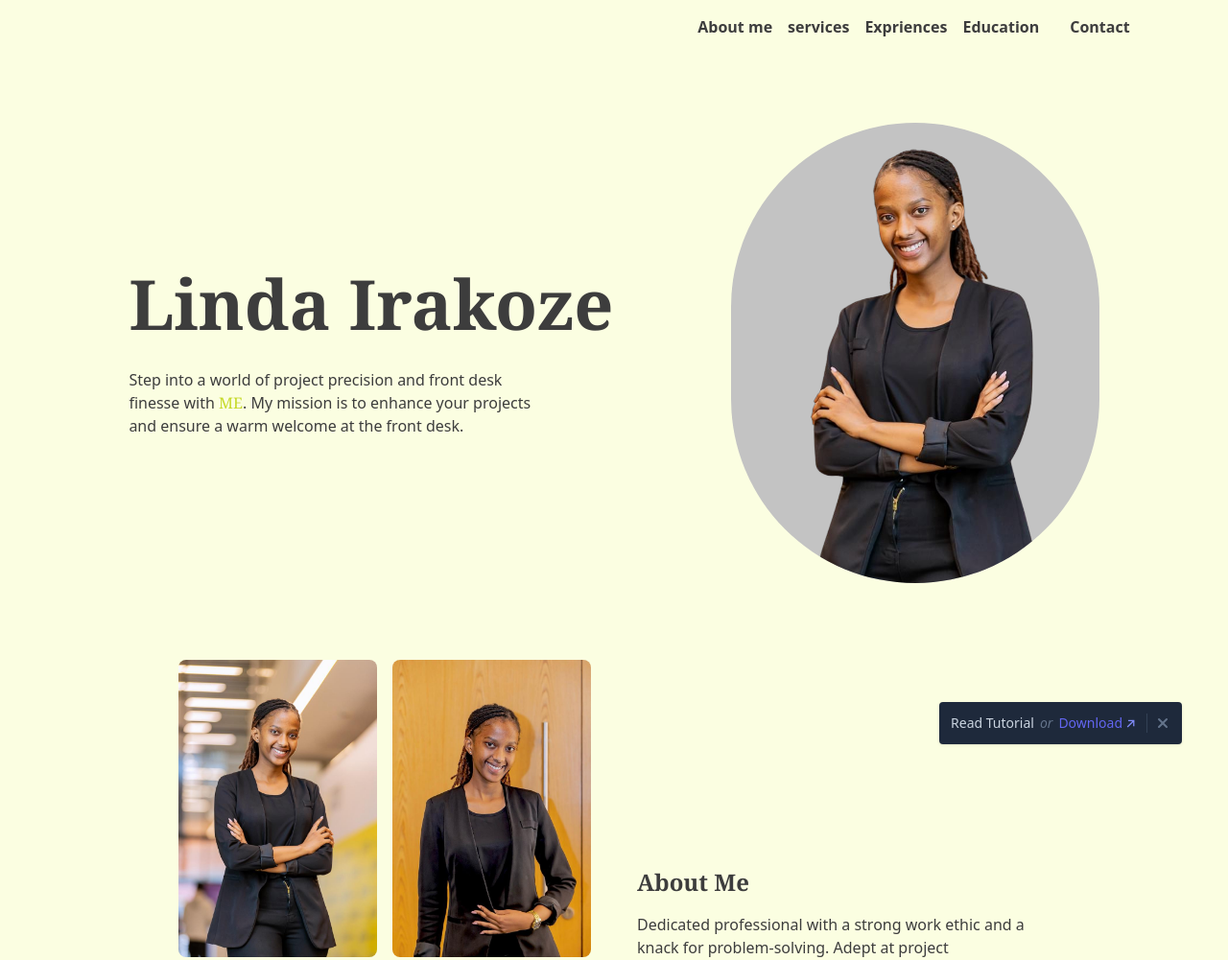
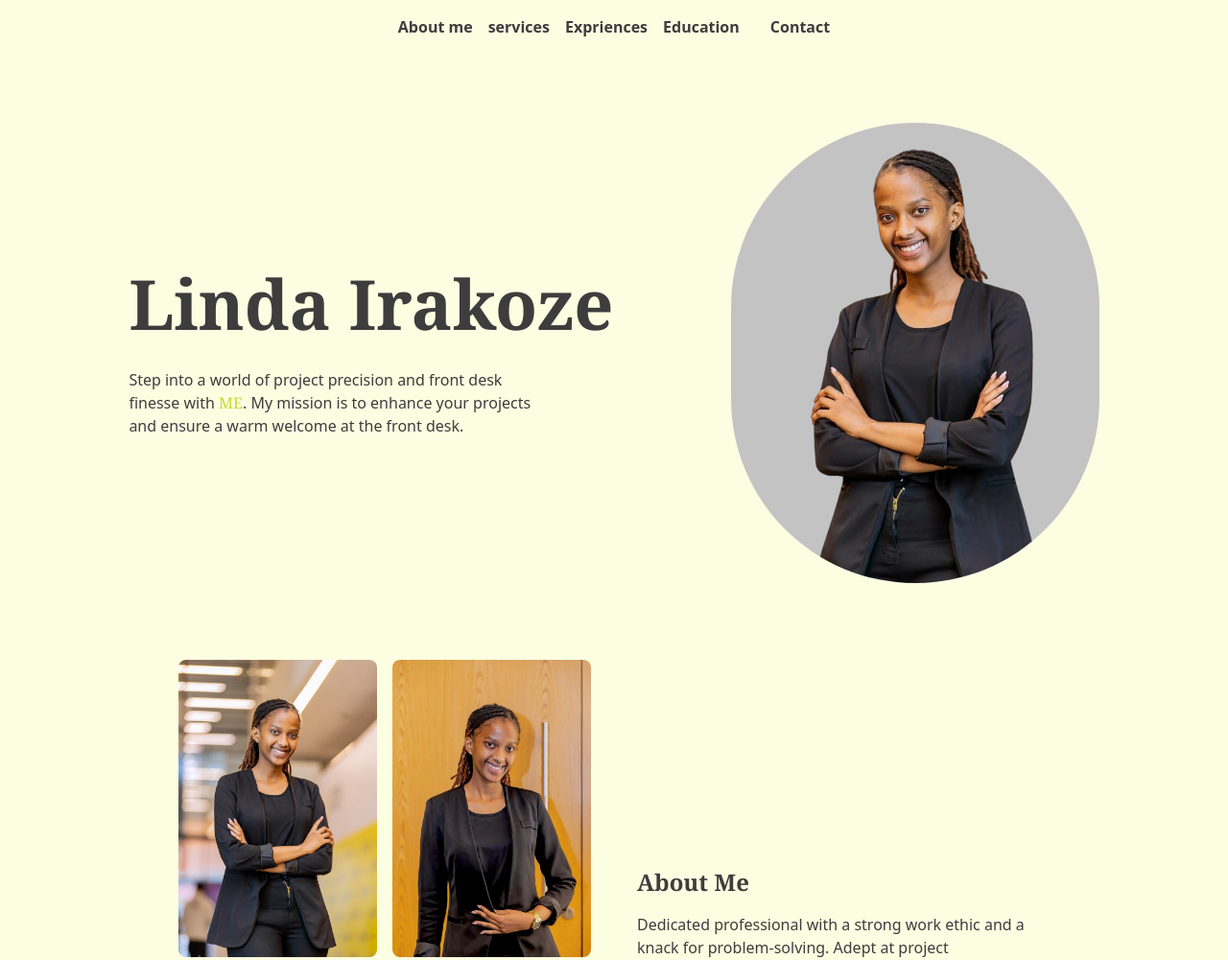
Before and after one commit to AristideI/linda-portfolio, a website: page index.html in a window 1280 px wide. Shown: the top 1001 px of the page at 96% size. Drawn offline with nearby package versions, Linux system fonts and the light colour scheme.

Commit message:
latest feature

```diff
--- a/index.html
+++ b/index.html
@@ -4,9 +4,9 @@
     <meta charset="UTF-8" />
     <meta name="viewport" content="width=device-width, initial-scale=1.0" />
     <script src="https://cdn.tailwindcss.com"></script>
+    <link rel="icon" href="./images/logo.gif" type="image/icon type" />
     <script>
       tailwind.config = {
-        theme: {
         theme: {
           screens: {
             "2xl": { max: "1535px" },
@@ -14,7 +14,6 @@
             lg: { max: "1023px" },
             md: { max: "767px" },
             sm: { max: "639px" },
-            },
           },
           extend: {
             colors: {
@@ -33,7 +32,7 @@
     <title>Document</title>
   </head>
   <body class="bg-bg text-gray1 px-[8%]">
-    <header class="flex justify-end gap-4 font-semibold text-base py-4">
+    <header class="flex justify-center gap-4 font-semibold text-base py-4">
       <a href="#about">About me</a>
       <a href="#services">services</a>
       <a href="#exprience">Expriences</a>
@@ -170,7 +169,7 @@
 
       <!-- EDUCATOIN EXPERIENCE -->
 
-      <div class="relative font-inter">
+      <div class="relative font-inter" id="exprience">
         <main
           class="relative min-h-screen flex flex-col justify-center overflow-hidden"
         >
@@ -301,7 +300,7 @@
                 <!-- End: Vertical Timeline #1 -->
               </div>
 
-              <div class="w-full max-w-3xl mx-auto">
+              <div class="w-full max-w-3xl mx-auto" id="education">
                 <!-- Vertical Timeline #2 -->
                 <div
                   class="space-y-8 relative before:absolute before:inset-0 before:ml-5 before:-translate-x-px md:before:mx-auto md:before:translate-x-0 before:h-full before:w-0.5 before:bg-gradient-to-b before:from-transparent before:via-slate-300 before:to-transparent"
@@ -518,62 +517,11 @@
             </div>
           </div>
         </main>
-
-        <!-- Banner with links -->
-        <div
-          class="fixed bottom-0 right-0 w-full md:bottom-6 md:right-12 md:w-auto z-50"
-          :class="bannerOpen ? '' : 'hidden'"
-          x-data="{ bannerOpen: true }"
-        >
-          <div
-            class="bg-slate-800 text-sm p-3 md:rounded shadow flex justify-between"
-          >
-            <div class="text-slate-500 inline-flex">
-              <a
-                class="font-medium hover:underline text-slate-300"
-                href="https://cruip.com/3-examples-of-brilliant-vertical-timelines-with-tailwind-css/"
-                target="_blank"
-              >
-                Read Tutorial
-              </a>
-              <span class="italic px-1.5">or</span>
-              <a
-                class="font-medium hover:underline text-indigo-500 flex items-center"
-                href="https://github.com/cruip/cruip-tutorials/blob/main/vertical-timelines/index.html"
-                target="_blank"
-                rel="noreferrer"
-              >
-                <span>Download</span>
-                <svg
-                  class="fill-indigo-400 ml-1"
-                  xmlns="http://www.w3.org/2000/svg"
-                  width="9"
-                  height="9"
-                >
-                  <path
-                    d="m1.649 8.514-.91-.915 5.514-5.523H2.027l.01-1.258h6.388v6.394H7.158l.01-4.226z"
-                  />
-                </svg>
-              </a>
-            </div>
-            <button
-              class="text-slate-500 hover:text-slate-400 pl-2 ml-3 border-l border-slate-700"
-              @click="bannerOpen = false"
-            >
-              <span class="sr-only">Close</span>
-              <svg class="w-4 h-4 shrink-0 fill-current" viewBox="0 0 16 16">
-                <path
-                  d="M12.72 3.293a1 1 0 00-1.415 0L8.012 6.586 4.72 3.293a1 1 0 00-1.414 1.414L6.598 8l-3.293 3.293a1 1 0 101.414 1.414l3.293-3.293 3.293 3.293a1 1 0 001.414-1.414L9.426 8l3.293-3.293a1 1 0 000-1.414z"
-                />
-              </svg>
-            </button>
-          </div>
-        </div>
       </div>
 
       <!-- Testimonials -->
 
-      <section class="text-gray1">
+      <section class="text-gray1" id="contact">
         <p class="font-bold font-serif text-3xl text-center mb-8">
           Testimonials
         </p>
```
Also changed, not shown: images/logo.gif (added). Lines whose indentation alone changed are shown as unchanged.
